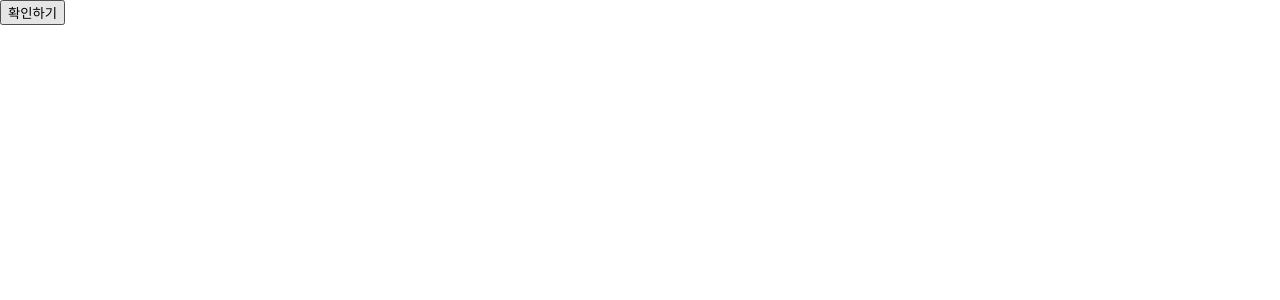
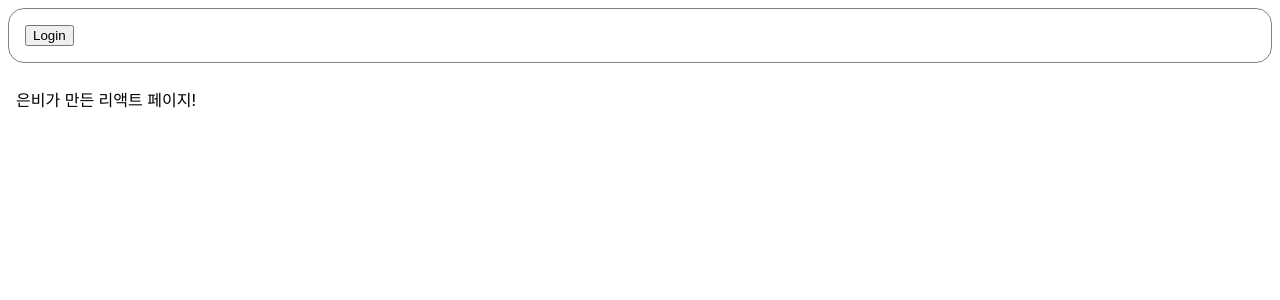
Before and after one commit to ebcode2021/React-Study, a React (Create React App) app: page / in a window 1280 px wide. Shown: the top 300 px of the page. Built offline with nearby package versions, Linux system fonts and the light colour scheme.

Commit message:
[add] toolbar

```diff
--- /dev/null
+++ b/src/chapter_09/LandingPage.jsx
@@ -0,0 +1,27 @@
+import { useState } from "react";
+import Toolbar from "./Toolbar";
+
+function LandingPage(props) {
+	const [isLoggedIn, setIsLoggedIn] = useState(false);
+
+	const onClickLogin = () => {
+		setIsLoggedIn(true);
+	};
+
+	const onClickLogout = () => {
+		setIsLoggedIn(false);
+	};
+
+	return (
+		<div>
+			<Toolbar
+				isLoggedIn={isLoggedIn}
+				onClickLogin={onClickLogin}
+				onClickLogout={onClickLogout}
+			/>
+			<div className="padding">은비가 만든 리액트 페이지!</div>
+		</div>
+	);
+}
+
+export default LandingPage;
--- /dev/null
+++ b/src/chapter_09/Toolbar.jsx
@@ -0,0 +1,19 @@
+import "./styles.css"
+
+function Toolbar(props) {
+	const { isLoggedIn, onClickLogin, onClickLogout } = props;
+
+	return (
+		<div className="wrapper">
+			{isLoggedIn && <span className="greeting">Welcome!</span>}
+
+			{isLoggedIn ? (
+				<button onClick={onClickLogout}>Logout</button>
+			) : (
+				<button onClick={onClickLogin}>Login</button>
+			)}
+		</div>
+	);
+}
+
+export default Toolbar;
--- /dev/null
+++ b/src/chapter_09/styles.css
@@ -0,0 +1,14 @@
+.wrapper {
+	padding: 16px;
+	display: flex;
+	flex-direction: row;
+	border-bottom: 1px solid grey;
+}
+
+.greeting {
+	margin-right: 8px;
+}
+
+.padding {
+	padding: 16px;
+}
--- a/src/index.js
+++ b/src/index.js
@@ -9,14 +9,23 @@ import CommentList from './chapter_05/CommentList';
 import NotificationList from './chapter_06/NotificationList';
 import Accommodate from './chapter_07/Accommodate';
 import ConfirmButton from './chapter_08/ConfirmButton';
+import LandingPage from './chapter_09/LandingPage';
 
 // chapter_08
 const root = ReactDOM.createRoot(document.getElementById("root"));
 root.render(
   <React.StrictMode>
-    <ConfirmButton/>
+    <LandingPage/>
   </React.StrictMode>
 );
+
+// chapter_08
+// const root = ReactDOM.createRoot(document.getElementById("root"));
+// root.render(
+//   <React.StrictMode>
+//     <ConfirmButton/>
+//   </React.StrictMode>
+// );
 
 // chapter_07
 // const root = ReactDOM.createRoot(document.getElementById("root"));
```
